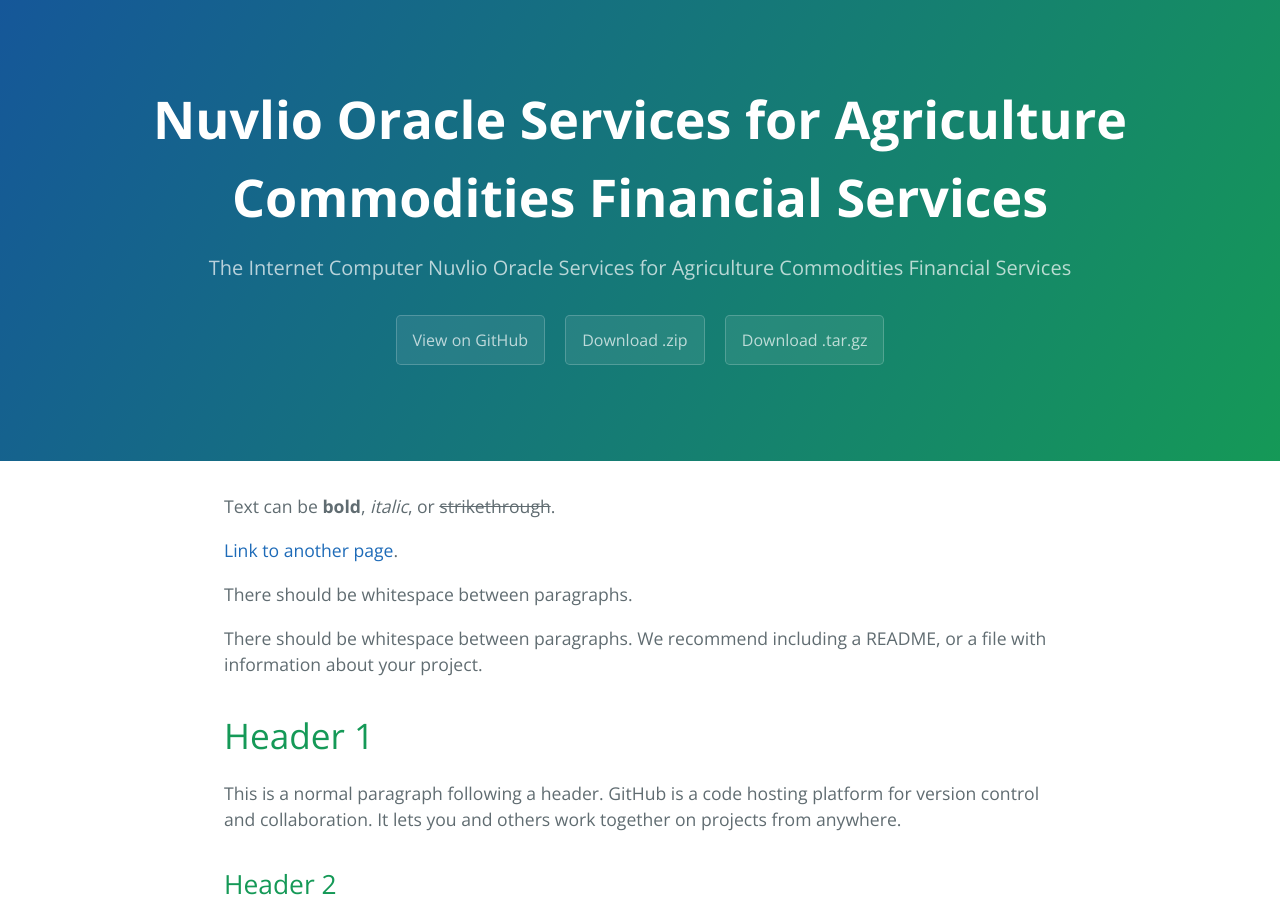
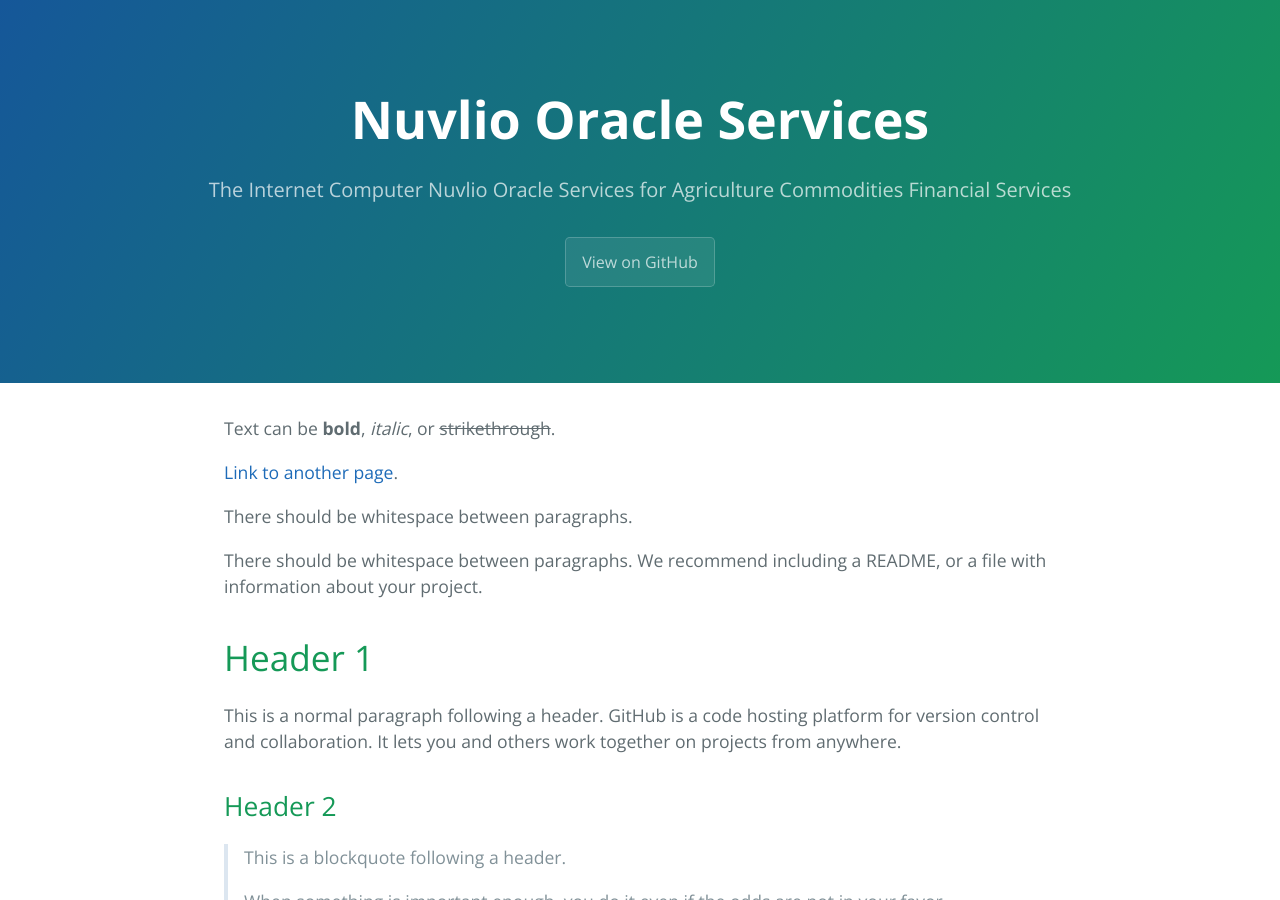
Before and after one commit to Nuvlio/ic-nuvlio.github.io, a Jekyll site: the page built from index.md, in a window 1280 px wide and 900 px high. Built offline with Jekyll 4.4.1, drawn with Linux system fonts in a browser that asks for light colours.

Commit message:
First commit2
Signed-off-by: geosdev <geo@agryo.com>

```diff
--- a/_config.yml
+++ b/_config.yml
@@ -1,5 +1,4 @@
-title: Nuvlio Oracle Services for Agriculture Commodities Financial Services
+title: Nuvlio Oracle Services
 description: The Internet Computer Nuvlio Oracle Services for Agriculture Commodities Financial Services
-show_downloads: true
 google_analytics:
 theme: jekyll-theme-cayman
```
